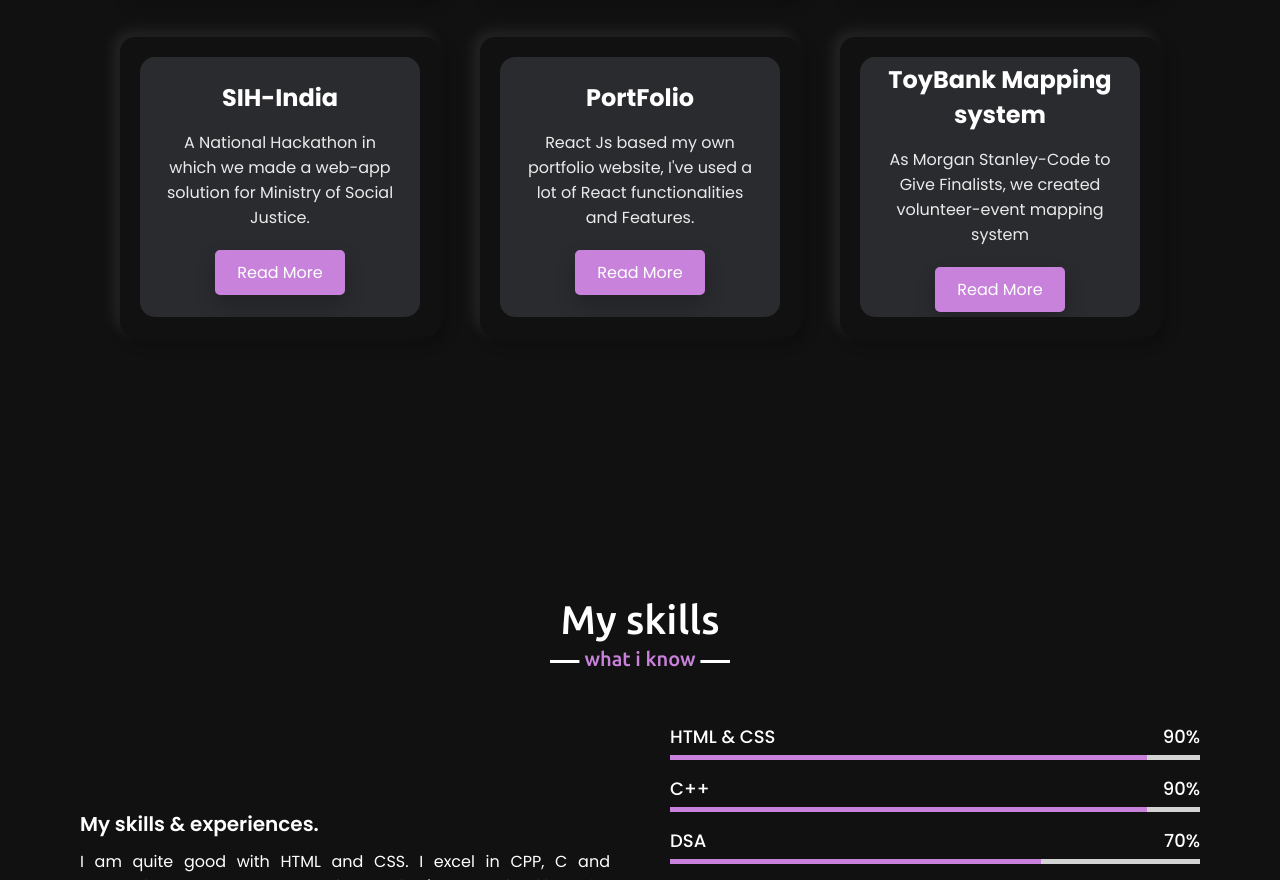
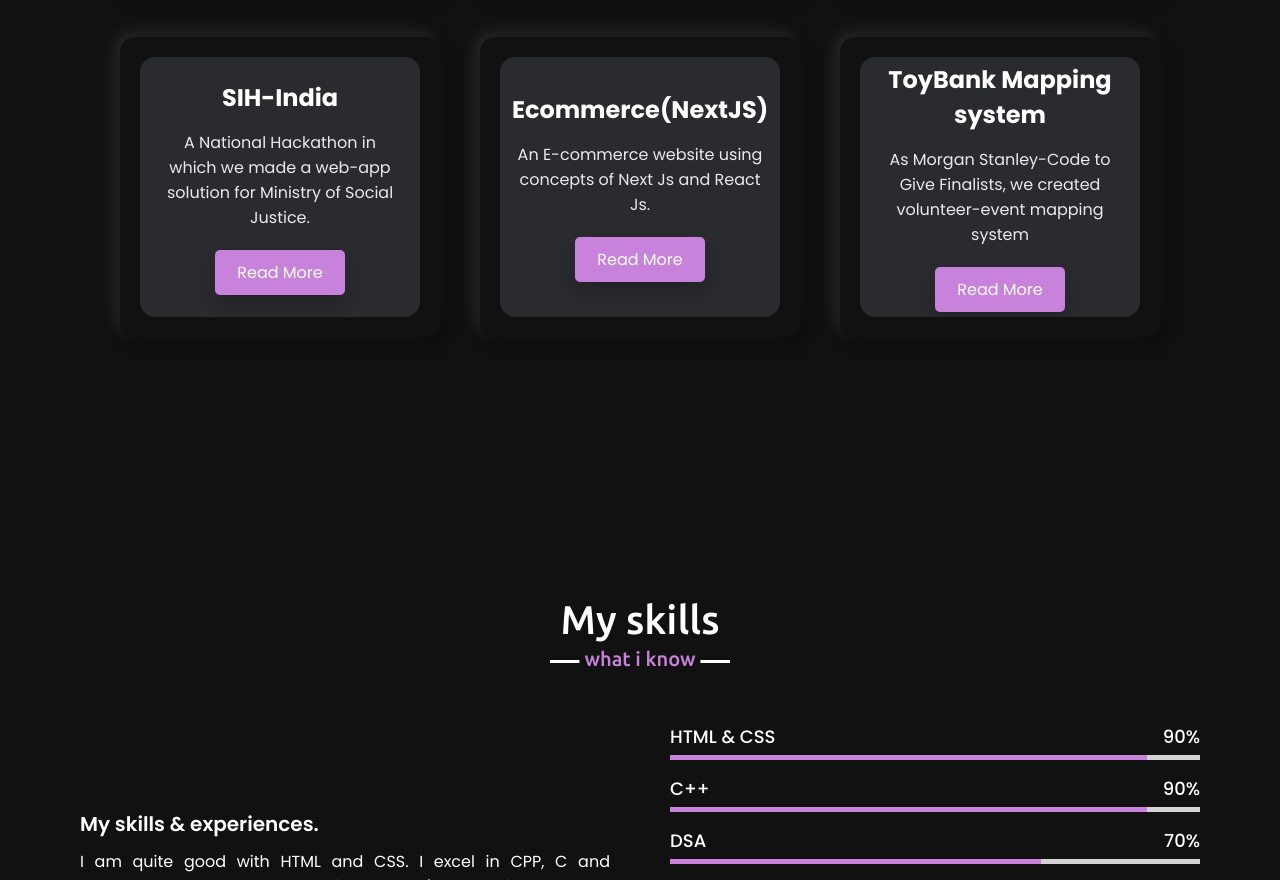
Before and after one commit to Wadiya003/Portfolio-website, a plain HTML site: page index.html in a window 1280 px wide. Shown: the part 2082-2962 px from the top of the page. Drawn offline with nearby package versions, Linux system fonts and the light colour scheme.

Commit message:
Update index.html

```diff
--- a/index.html
+++ b/index.html
@@ -120,9 +120,9 @@
                 <div class="box">
                   <div class="content">
 
-                    <h3>PortFolio</h3>
-                    <p>React Js based my own portfolio website, I've used a lot of React functionalities and Features.</p>
-                    <a href="https://github.com/Wadiya003/PortFolio-REACT">Read More</a>
+                    <h3>Ecommerce(NextJS)</h3>
+                    <p>An E-commerce website using concepts of Next Js and React Js.</p>
+                    <a href="https://github.com/Wadiya003/ShopaHolic">Read More</a>
                   </div>
                 </div>
               </div>
```
